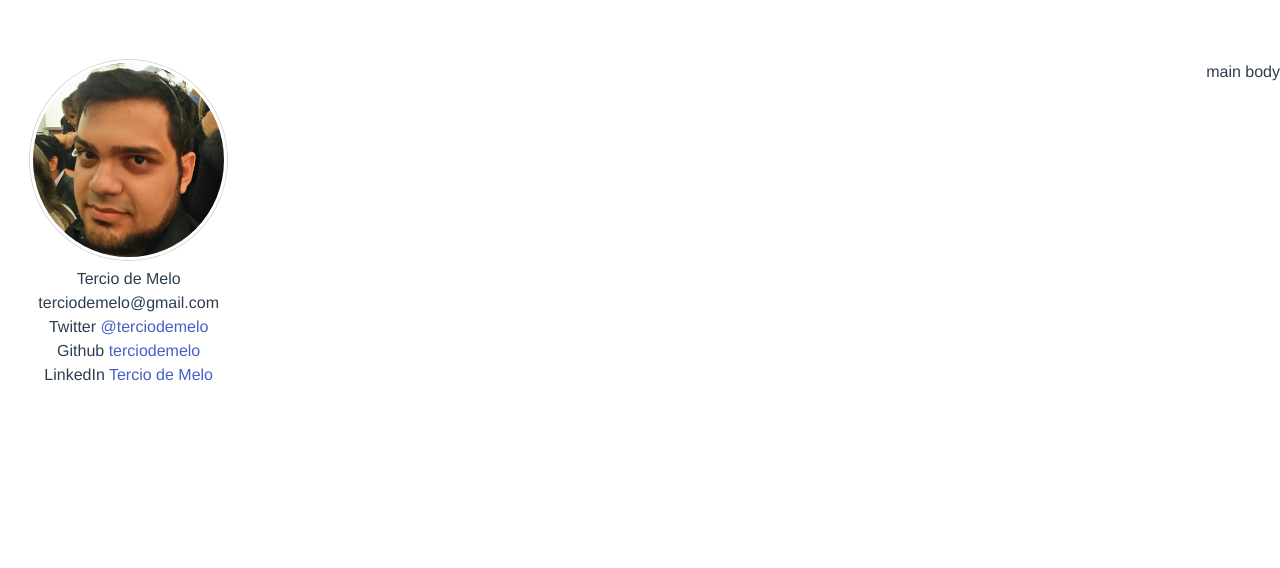
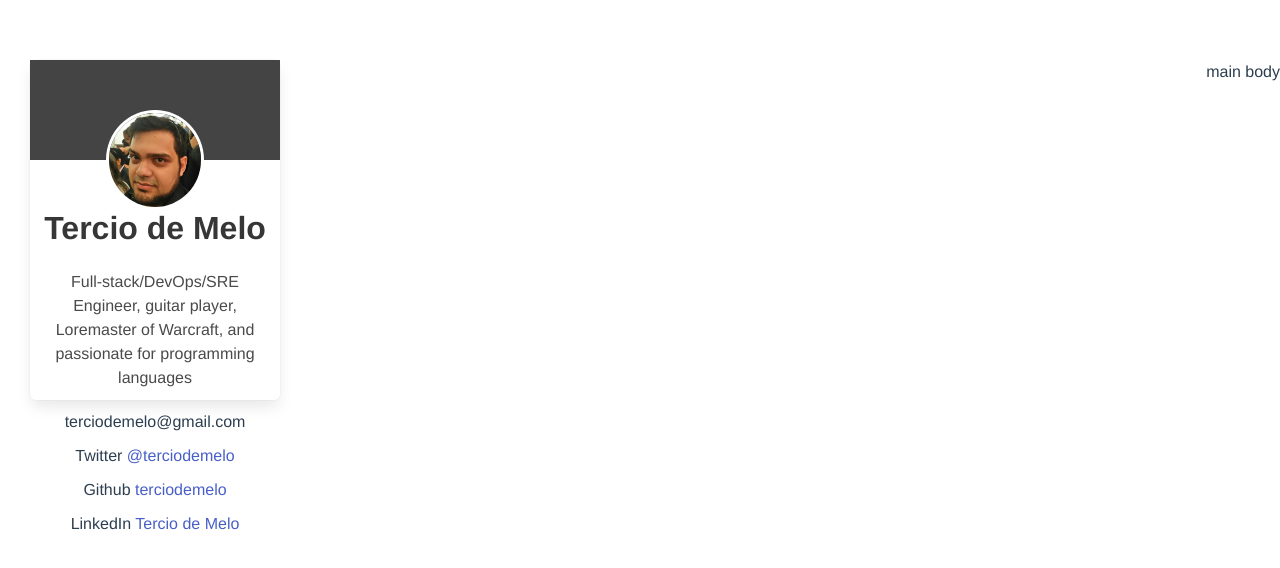
Before and after one commit to terciodemelo/tercio.me, a Vue app: page / in a window 1280 px wide. Shown: the top 568 px of the page. Built offline with nearby package versions, Linux system fonts and the light colour scheme; what vue-resource would draw is missing.

Commit message:
Adds styling for abstract component

```diff
--- a/src/components/info/Abstract.vue
+++ b/src/components/info/Abstract.vue
@@ -1,7 +1,14 @@
 <template>
   <div id="abstract">
-    <profile-pic></profile-pic>
-    <info-piece :title="'Tercio de Melo'"></info-piece>
+    <div class="box">
+      <profile-pic></profile-pic>
+      <h3 class="title">Tercio de Melo</h3>
+      <p>
+        Full-stack/DevOps/SRE Engineer, guitar player,
+        Loremaster of Warcraft, and passionate for programming
+        languages
+      </p>
+    </div>
   </div>
 </template>
 
@@ -19,4 +26,15 @@ export default {
 </script>
 
 <style>
+#abstract {
+  width: 250px;
+}
+
+.box {
+  padding: 0 0 10px 0 !important;
+}
+
+p {
+  margin: 10px 10px 0 10px !important;
+}
 </style>
--- a/src/components/info/InfoPiece.vue
+++ b/src/components/info/InfoPiece.vue
@@ -1,5 +1,5 @@
 <template>
-  <div class="info-piece">
+  <div id="info-piece">
     <p>
       <span v-if="title">{{ title }}</span>
       <a v-if="link" :href="link">
--- a/src/components/info/ProfilePic.vue
+++ b/src/components/info/ProfilePic.vue
@@ -1,5 +1,5 @@
 <template>
-  <div class="profile-pic">
+  <div id="profile-pic">
     <img src="../../assets/tercio-profile.jpg" alt="">
   </div>
 </template>
@@ -11,11 +11,20 @@ export default {
 </script>
 
 <style scoped>
+#profile-pic {
+  display: flex;
+  flex-direction: column;
+  align-items: center;
+  padding-top: 50px;
+  margin-bottom: 50px;
+  height: 100px;
+  background-color: #444;
+}
+
 img {
   position: relative;
   border: 3px solid white;
   border-radius: 100%;
-  box-shadow: 0 0 0 1px lightgrey;
-  height: 200px;
+  height: 100px;
 }
 </style>
```
